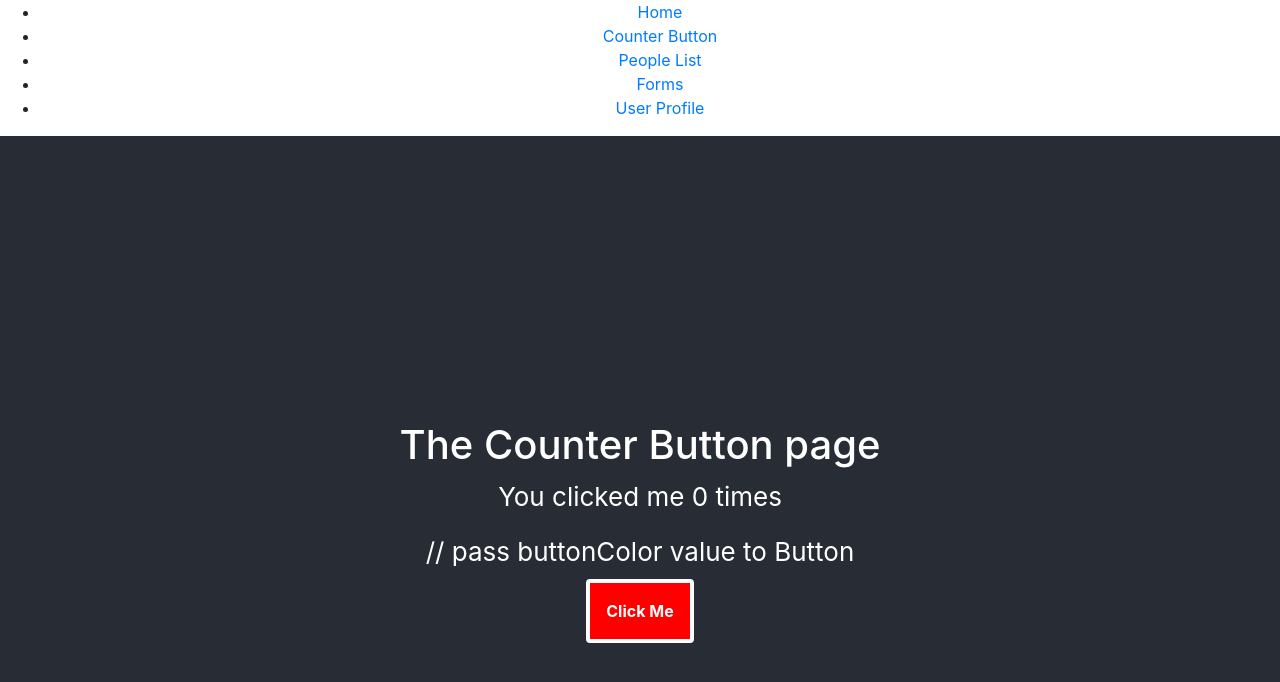
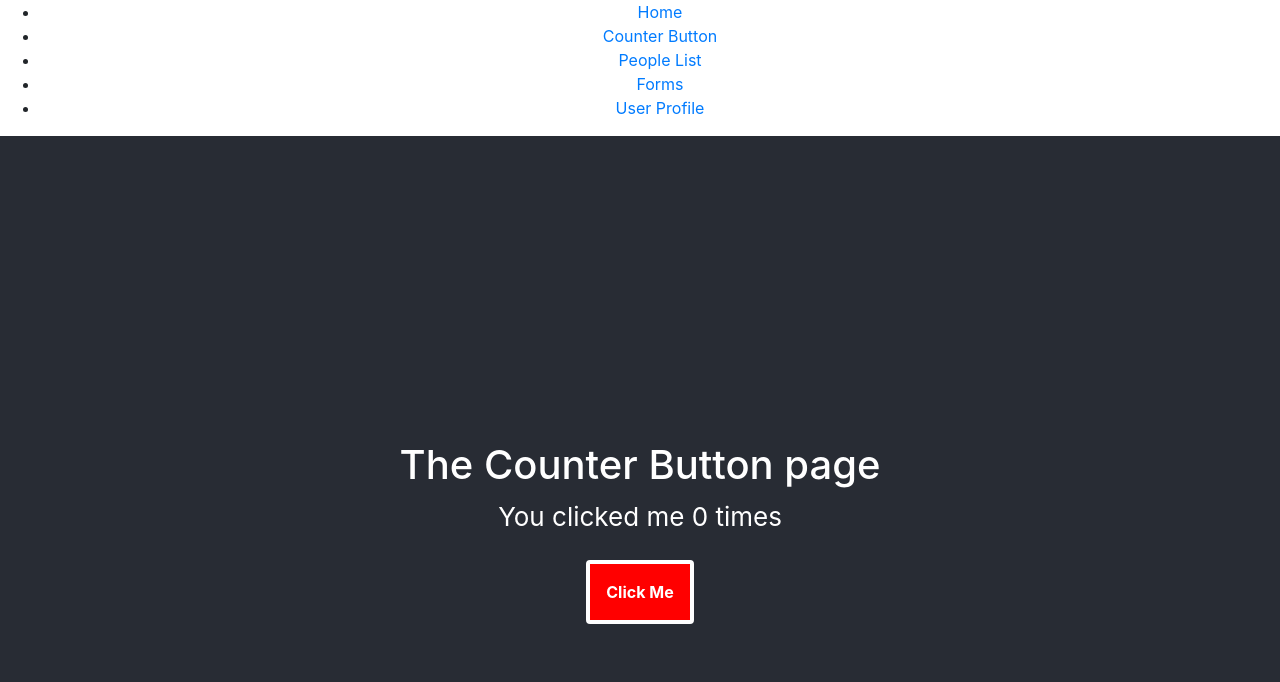
Before and after one commit to blackbear1186/ReactLearn, a React (Create React App) app: page /counter in a window 1280 px wide. Shown: the top 682 px of the page. Built offline with nearby package versions, Linux system fonts and the light colour scheme.

Commit message:
use composition instead of inheritance

```diff
--- a/src/components/Button.js
+++ b/src/components/Button.js
@@ -23,3 +23,13 @@ export const Button = ({ children, buttonColor, ...props }) => {
     <StyledButton buttonColor={buttonColor} {...props}>{children}</StyledButton>
   )
 }
+
+// create red danger button
+export const DangerButton = ({ children, ...props }) => {
+  return <Button buttonColor='red' {...props}>{children}</Button>
+}
+
+// create success danger button
+export const SuccessButton = ({ children, ...props }) => {
+  return <Button buttonColor='green' {...props}>{children}</Button>
+}
--- a/src/components/CounterButton.js
+++ b/src/components/CounterButton.js
@@ -1,7 +1,6 @@
 import React from "react";
 import { useState, useEffect } from "react";
-import { Container } from "react-bootstrap";
-import { Button } from "./Button";
+import { DangerButton } from "./Button";
 
 export const CounterButton = () => {
   const [numberOfClicks, setNumberOfClicks] = useState(0);
@@ -9,16 +8,17 @@ export const CounterButton = () => {
   useEffect(() => {
     console.log(`useEffect function called`);
   }, []);
+  // pass buttonColor value to Button
+
   return (
     <>
       <p>You clicked me {numberOfClicks} times</p>
-      // pass buttonColor value to Button
-      <Button
+      <DangerButton
         buttonColor="red"
         onClick={() => setNumberOfClicks(numberOfClicks + 1)}
       >
         Click Me
-      </Button>
+      </DangerButton>
     </>
   );
 };
--- a/src/pages/ControlledFormPage.js
+++ b/src/pages/ControlledFormPage.js
@@ -1,5 +1,5 @@
 import React, { useState } from "react";
-import { Button } from "../components/Button";
+import { SuccessButton } from "../components/Button";
 
 export const ControlledFormPage = () => {
   // create useState variables, functions and initialize to empty string
@@ -9,6 +9,8 @@ export const ControlledFormPage = () => {
 
   // set value equal to useState variable and use useState function to receive event target
   // value input as the input changes with onChange event handler
+  // pass buttonColor value to Button tag
+
   return (
     <form>
       <h3>Please enter your information:</h3>
@@ -36,9 +38,7 @@ export const ControlledFormPage = () => {
           onChange={(e) => setFavoriteColor(e.target.value)}
         />
       </div>
-      // pass buttonColor value to Button tag
-      <Button
-        buttonColor="green"
+      <SuccessButton
         onClick={(e) => {
           alert(`
           Your name is ${name},
@@ -49,7 +49,7 @@ export const ControlledFormPage = () => {
         }}
       >
         Submit
-      </Button>
+      </SuccessButton>
     </form>
   );
 };
```
